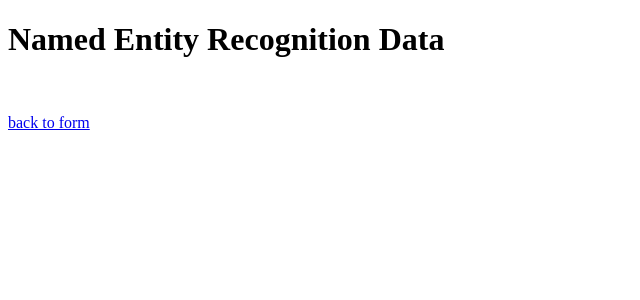
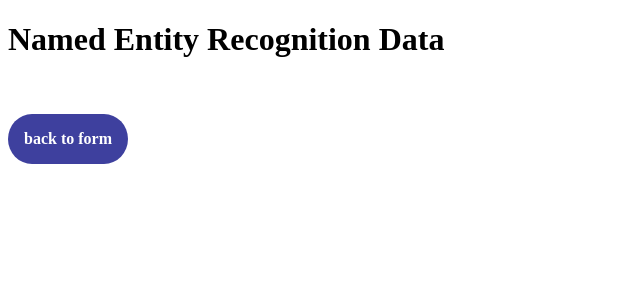
Before and after one commit to Junyao-SG/cosi-217-NLP-System, a Flask app: page /database in a window 1280 px wide. Shown: the top 300 px of the page, without its empty margins (0-640 px from the left). Run offline with Flask 3, Linux system fonts and the light colour scheme; data that the repository does not hold is empty.

Commit message:
minor updates

```diff
--- a/assignment_2/app_flask.py
+++ b/assignment_2/app_flask.py
@@ -66,7 +66,6 @@ def database():
     return render_template('database.html', sentences=sentences)
 
 
-
 if __name__ == '__main__':
     with app.app_context():
         db.create_all()
--- a/assignment_2/static/css/main.css
+++ b/assignment_2/static/css/main.css
@@ -70,3 +70,27 @@ span.category {
     vertical-align: middle;
     margin-left: 0.5rem;
 }
+
+
+.styled-button {
+    display: inline-block;
+    padding: 1em;
+    background-color: #3e409e;
+    color: rgb(255, 255, 255);
+    text-align: center;
+    text-decoration: none;
+    font-weight: bold;
+    border-radius: 20% / 50%;
+}
+
+.sentence {
+    margin-top: 1em;
+    padding: 1em;
+    border: 1em solid #ddd;
+}
+
+.entity {
+    background-color: #f2f2f2;
+    padding: 1em;
+    margin: 1em;
+}
--- a/assignment_2/templates/database.html
+++ b/assignment_2/templates/database.html
@@ -3,25 +3,13 @@
 <head>
     <meta charset="UTF-8">
     <title>NER Data</title>
-    <style>
-        .sentence {
-            margin-top: 20px;
-            padding: 10px;
-            border: 1px solid #ddd;
-            border-radius: 5px;
-        }
-        .entity {
-            background-color: #f2f2f2;
-            padding: 5px;
-            margin: 5px 0;
-            border-radius: 3px;
-        }
-    </style>
+    <link rel="stylesheet" href="{{ url_for('static', filename='css/main.css') }}"/>
 </head>
 <body>
     <h1>Named Entity Recognition Data</h1>
     <br>
-    <p><a href="/">back to form</a></p>
+    <p><a href="/" class="styled-button">back to form</a></p>
+    <br>
 
     {% for sentence in sentences %}
         <div class="sentence">
--- a/assignment_2/templates/result.html
+++ b/assignment_2/templates/result.html
@@ -9,8 +9,9 @@
     <h2>spaCy entity parsing</h2>
 
     <br>
-    <p><a href="">back to form</a></p>
-    <p><a href="/database">go to database</a></p>
+    <p><a href="" class="styled-button">back to form</a></p>
+    <p><a href="/database" class="styled-button">go to database</a></p>
+    <br>
 
     <p>Processing results:</p>
 
```
